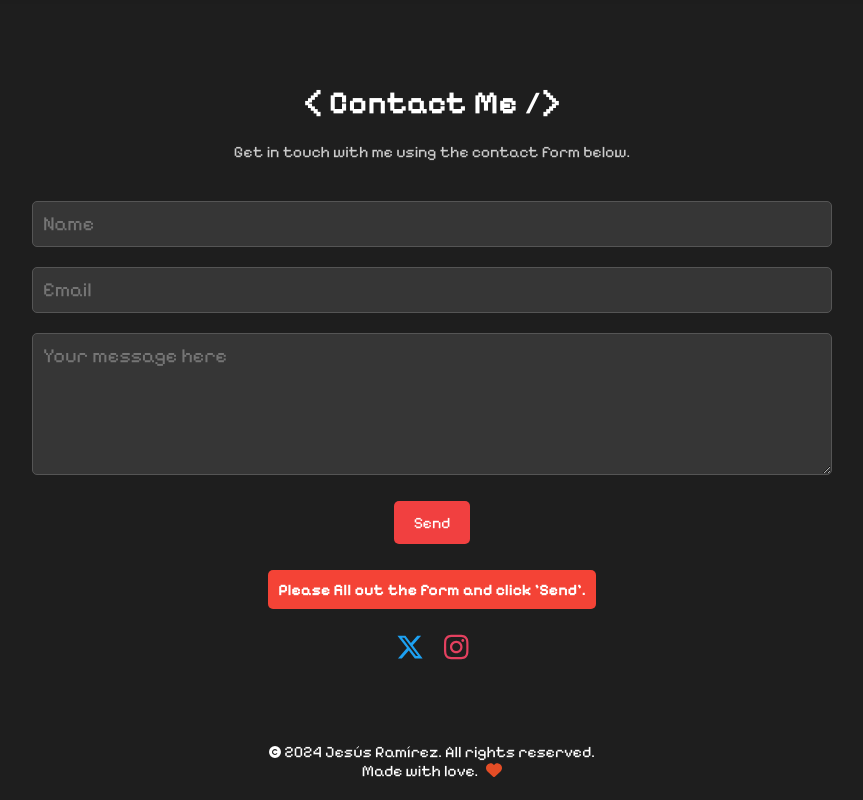
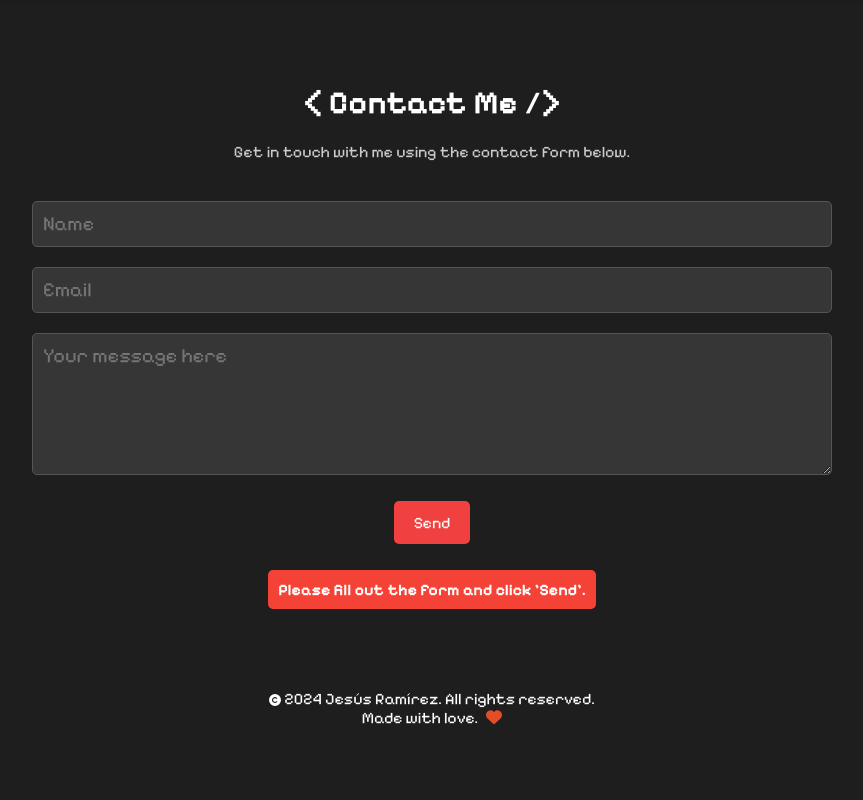
Before and after one commit to jesusramiireez/portfolioReact, a React (Create React App) app: page / in a window 1280 px wide. Shown: the part 1426-2226 px from the top of the page, without its empty margins (208-1071 px from the left). After the commit the page ends 2173 px from the top, so only its background shows below. Built offline with nearby package versions, Linux system fonts and the light colour scheme.

Commit message:
Edición del panel de contacto

```diff
--- a/src/components/Contact/contact.js
+++ b/src/components/Contact/contact.js
@@ -35,10 +35,6 @@ const Contact = () => {
                     <button type="submit" value="Send" className='formBtn'>Send</button>
                     <div className={`alert ${alertMessage.includes('successfully') ? 'success' : 'error'}`}>{alertMessage}</div>
                 </form>
-                <div className='socialMedia'>
-                        <a href="https://twitter.com/jesusramiirez_" target="_blank" rel="noopener noreferrer"><FontAwesomeIcon icon={faXTwitter}/></a>
-                        <a href="https://www.instagram.com/jesusramiireez_/" target="_blank" rel="noopener noreferrer"><FontAwesomeIcon icon={faInstagram}/></a>
-                </div>
             </div>
         </section>
     );
```
